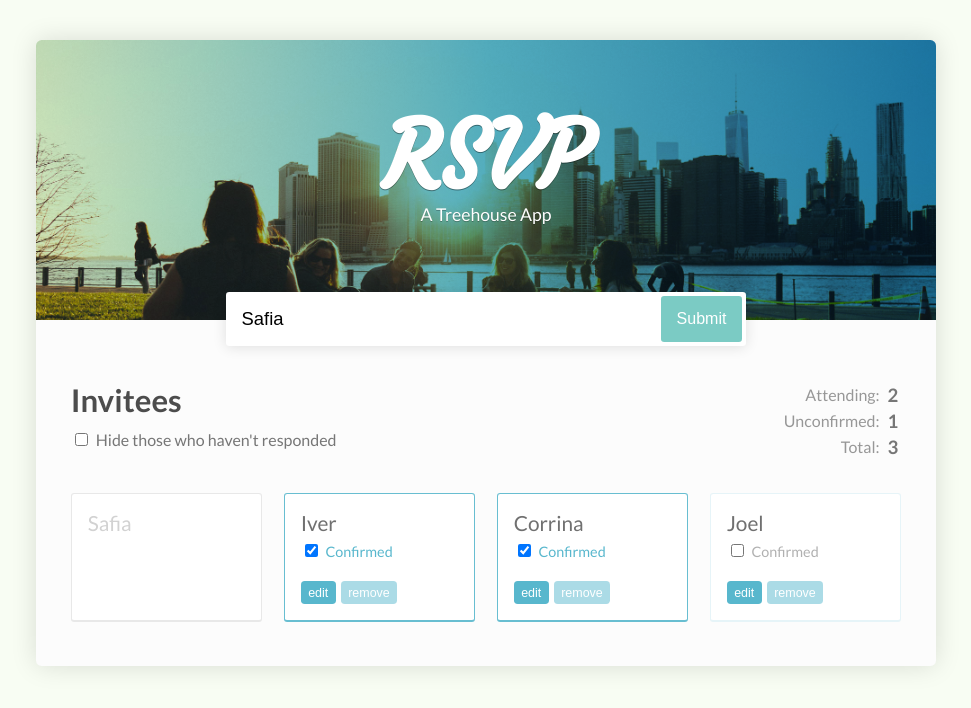
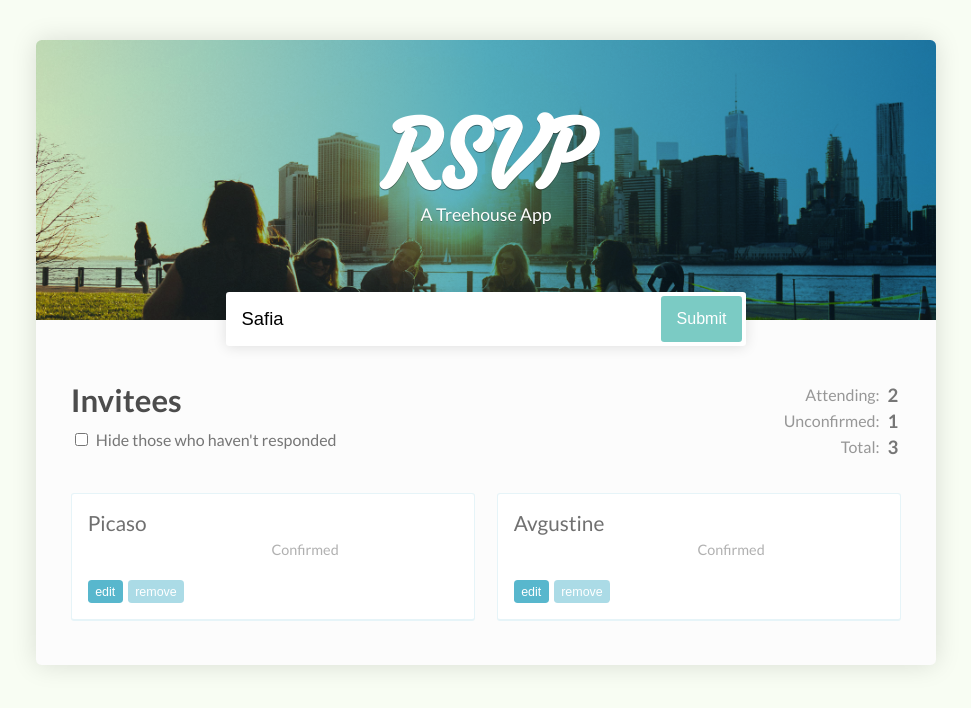
Before and after one commit to mozulevskyi/rectap, a React (Create React App) app: page / in a window 1280 px wide. Shown: the top 708 px of the page, without its empty margins (154-1125 px from the left). Built offline with nearby package versions, Linux system fonts and the light colour scheme.

Commit message:
Writing a Handler to Confirm Guests

```diff
--- a/package.json
+++ b/package.json
@@ -3,6 +3,7 @@
   "version": "0.1.0",
   "private": true,
   "dependencies": {
+    "prop-types": "^15.6.2",
     "react": "^16.4.1",
     "react-dom": "^16.4.1",
     "react-scripts": "1.1.4"
--- a/src/App.js
+++ b/src/App.js
@@ -1,5 +1,6 @@
 import React, { Component } from 'react';
 import './App.css';
+import GuestList from './GuestList';
 
 class App extends Component {
 
@@ -14,7 +15,20 @@
         isConfirmed: true
       }
     ]
-  }
+  };
+
+  tuggleConfirmationAt = indexToChange =>
+    this.setState({
+      guests: this.state.guests.map((guest, index)=> {
+        if (index === indexToChange) {
+          return {
+            ...guest,
+            isConfirmed: !guest.isConfirmed
+          };
+        }
+        return guest;
+      })
+    });
 
   getTotalInvaited = () => this.state.guests.length;
 
@@ -52,32 +66,9 @@
             </tr>
           </tbody>
         </table>
-        <ul>
-          <li className="pending"><span>Safia</span></li>
-          <li className="responded"><span>Iver</span>
-            <label>
-              <input type="checkbox" checked /> Confirmed
-            </label>
-            <button>edit</button>
-            <button>remove</button>
-          </li>
-          <li className="responded">
-            <span>Corrina</span>
-            <label>
-              <input type="checkbox" checked /> Confirmed
-            </label>
-            <button>edit</button>
-            <button>remove</button>
-          </li>
-          <li>
-            <span>Joel</span>
-            <label>
-              <input type="checkbox" /> Confirmed
-            </label>
-            <button>edit</button>
-            <button>remove</button>
-          </li>
-        </ul>
+
+        <GuestList guests={this.state.guests} />
+
       </div>
     </div>
     );
--- /dev/null
+++ b/src/Guest.js
@@ -0,0 +1,19 @@
+import React from 'react';
+import PropTypes from 'prop-types';
+
+const Guest = props =>
+  <li>
+    <span>{props.name}</span>
+    <label>
+      <input type="checkbopropsx" checked={props.isConfirmed} /> Confirmed
+    </label>
+    <button>edit</button>
+    <button>remove</button>
+  </li>;
+
+Guest.propTypes = {
+  name: PropTypes.string.isRequired,
+  isConfirmed: PropTypes.bool.isRequired
+}
+
+export default Guest;
--- /dev/null
+++ b/src/GuestList.js
@@ -0,0 +1,16 @@
+import React from 'react';
+import PropTypes from 'prop-types';
+import Guest from './Guest';
+
+const GuestList = props =>
+  <ul>
+   {props.guests.map((guest, index) =>
+    <Guest key={index} name={guest.name} isConfirmed={guest.isConfirmed} />
+   )}
+</ul>;
+
+GuestList.propTypes = {
+  guests: PropTypes.array.isRequired
+}
+
+export default GuestList;
```
